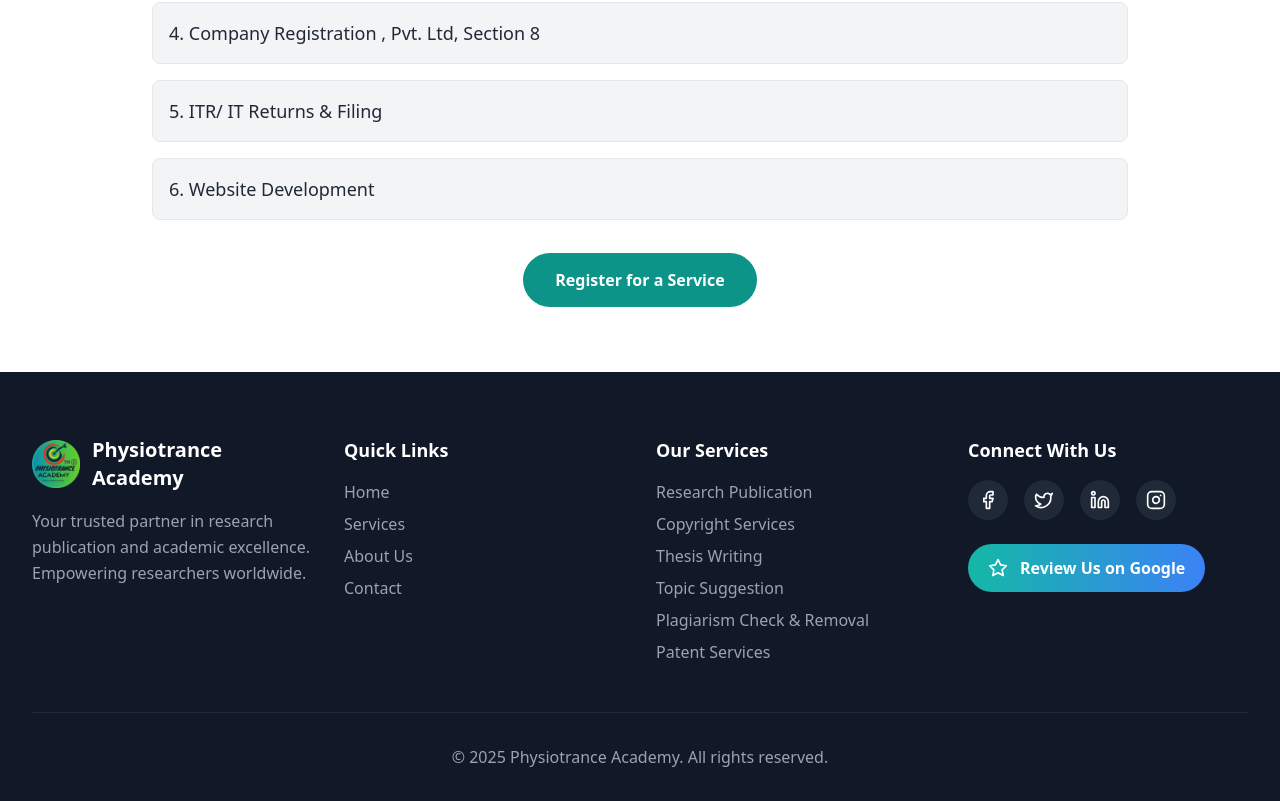
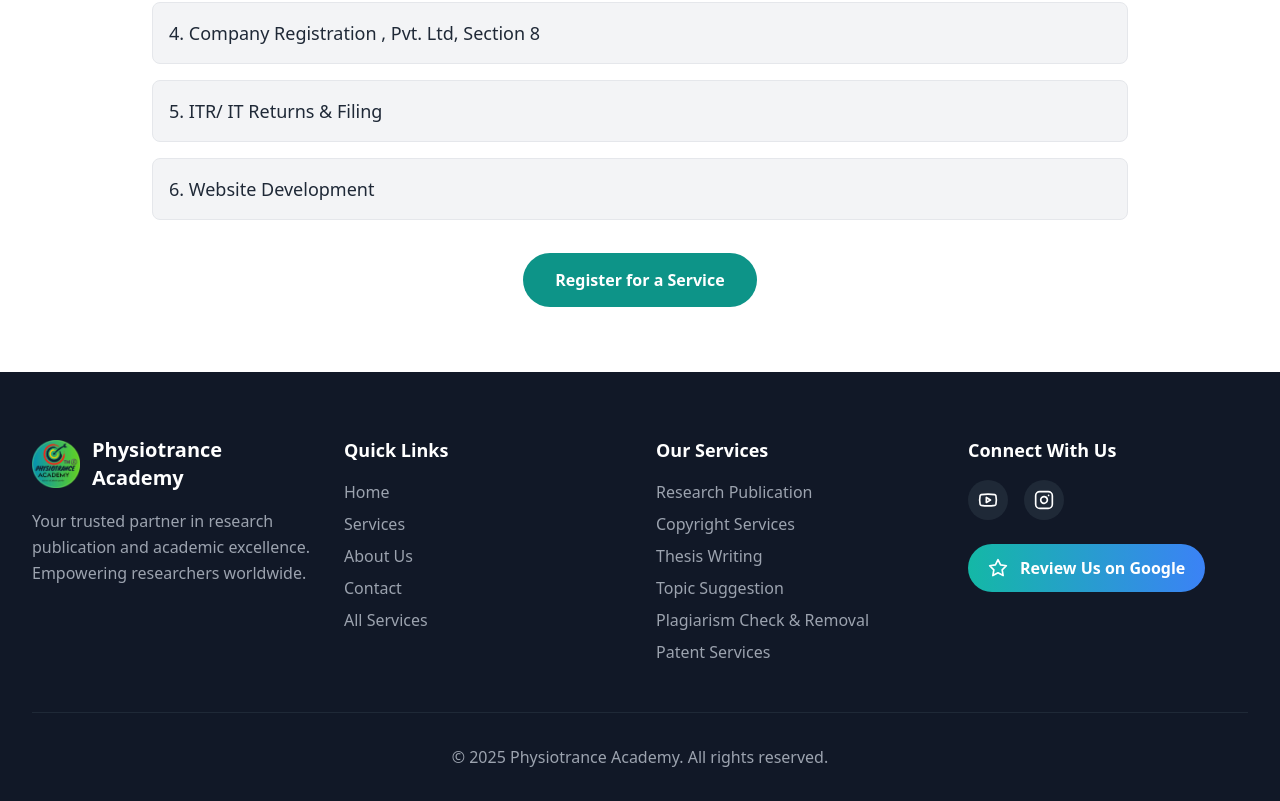
Before and after one commit to VisheshV24/physiotrance2, a React (Vite) app: page /all-services in a window 1280 px wide. Shown: the part 2520-3321 px from the top of the page. Built offline with nearby package versions, Linux system fonts and the light colour scheme.

Commit message:
Added All services in quick link and Remove facebook and twitter as contact option

```diff
--- a/src/components/Footer.tsx
+++ b/src/components/Footer.tsx
@@ -1,4 +1,4 @@
-import { GraduationCap, Facebook, Twitter, Linkedin, Instagram, Star } from 'lucide-react';
+import { Instagram, Star, Youtube } from 'lucide-react';
 import logo from '../assets/logo.png';
 
 export default function Footer() {
@@ -75,6 +75,14 @@
                   Contact
                 </button>
               </li>
+              <li>
+                <a
+                  href="/all-services"
+                  className="text-gray-400 hover:text-teal-400 transition"
+                >
+                  All Services
+                </a>
+              </li>
             </ul>
           </div>
 
@@ -96,22 +104,12 @@
             <h3 className="text-lg font-semibold mb-4">Connect With Us</h3>
             <div className="flex space-x-4 mb-6">
               <a
-                href="#"
+                href="https://www.youtube.com/@AIMPHYSIOENTRANCE"
+                target="_blank"
+                rel="noopener noreferrer"
                 className="w-10 h-10 bg-gray-800 rounded-full flex items-center justify-center hover:bg-teal-600 transition"
               >
-                <Facebook className="h-5 w-5" />
-              </a>
-              <a
-                href="#"
-                className="w-10 h-10 bg-gray-800 rounded-full flex items-center justify-center hover:bg-teal-600 transition"
-              >
-                <Twitter className="h-5 w-5" />
-              </a>
-              <a
-                href="#"
-                className="w-10 h-10 bg-gray-800 rounded-full flex items-center justify-center hover:bg-teal-600 transition"
-              >
-                <Linkedin className="h-5 w-5" />
+                <Youtube className="h-5 w-5" />
               </a>
               <a
                 href="https://www.instagram.com/physio_research_hub/"
```
